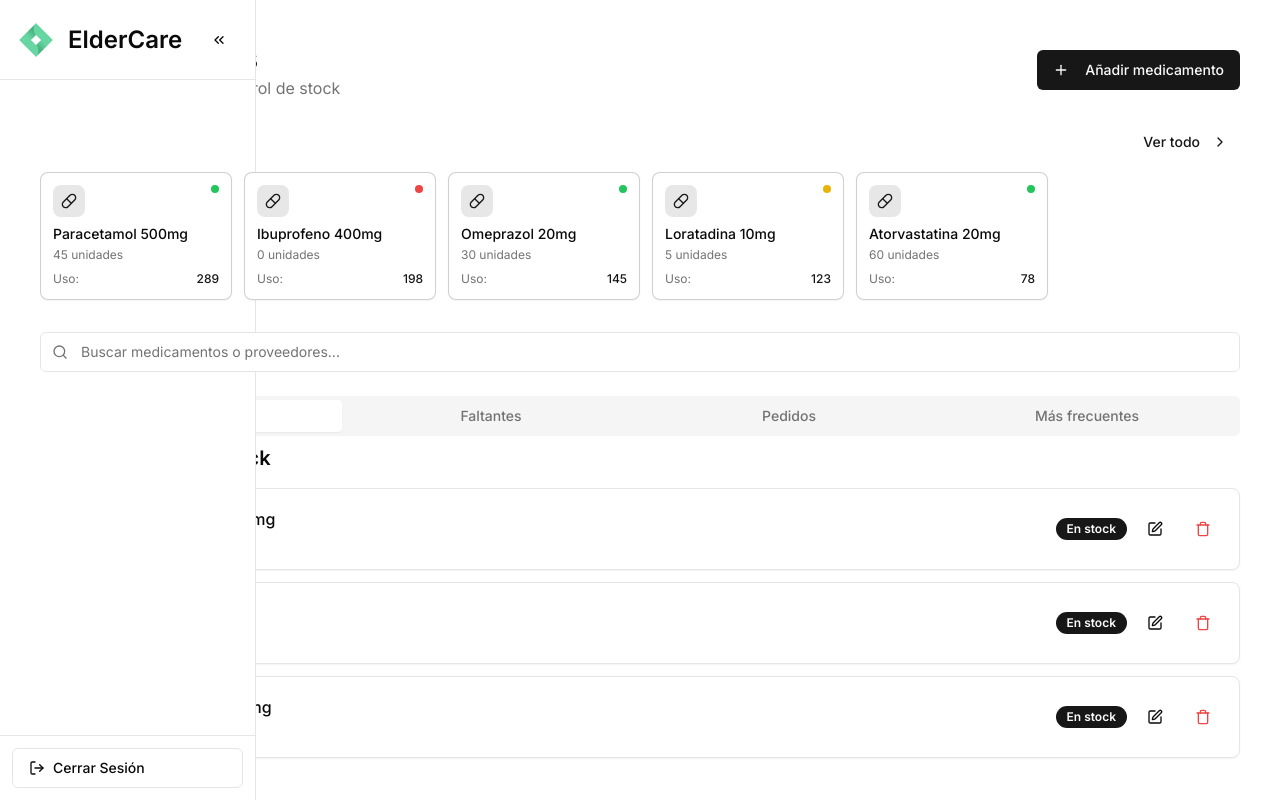
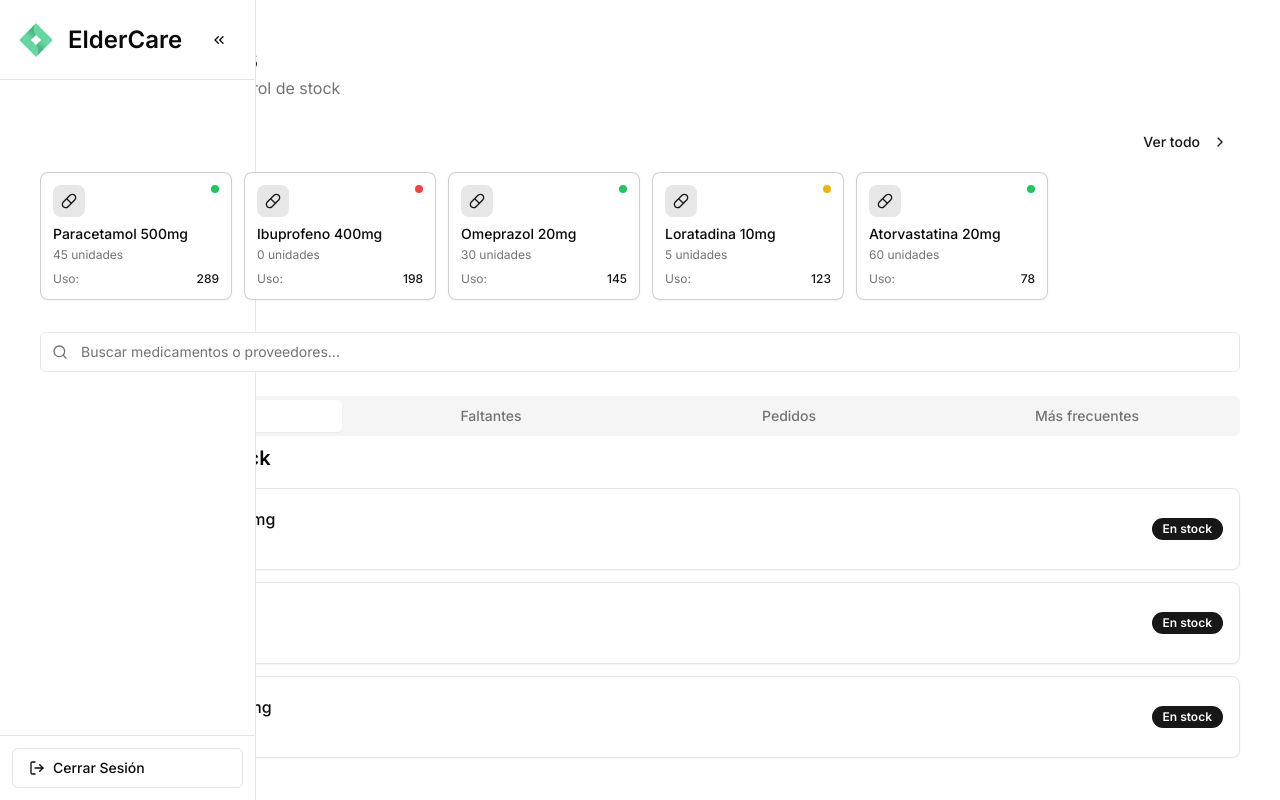
Before and after one commit to martinmalgor04/sistema-empleados, a Next.js app: page /menu-medicamentos in a window 1280 px wide. Built offline with nearby package versions, Linux system fonts and the light colour scheme.

Commit message:
Refactor: Eliminar botones de añadir, editar y eliminar en la página de medicamentos - Simplificar la interfaz del componente MenuMedicamentosPage al eliminar botones innecesarios, mejorando la experiencia del usuario.

```diff
--- a/app/menu-medicamentos/page.tsx
+++ b/app/menu-medicamentos/page.tsx
@@ -277,10 +277,6 @@ export default function MenuMedicamentosPage() {
           <h1 className="text-3xl font-bold">Medicamentos</h1>
           <p className="text-muted-foreground">Gestión de inventario y control de stock</p>
         </div>
-        <Button onClick={() => router.push("/menu-medicamentos/agregar")} className="w-full md:w-auto">
-          <PlusIcon className="h-4 w-4 mr-2" />
-          Añadir medicamento
-        </Button>
       </div>
 
       {/* Sección Más Frecuentes - Fija en la parte superior */}
@@ -421,12 +417,6 @@ export default function MenuMedicamentosPage() {
                       </div>
                       <div className="flex items-center space-x-2">
                         {getStatusBadge(medicamento)}
-                        <Button variant="ghost" size="sm">
-                          <EditIcon className="h-4 w-4" />
-                        </Button>
-                        <Button variant="ghost" size="sm" className="text-destructive">
-                          <TrashIcon className="h-4 w-4" />
-                        </Button>
                       </div>
                     </div>
                   </CardContent>
```
